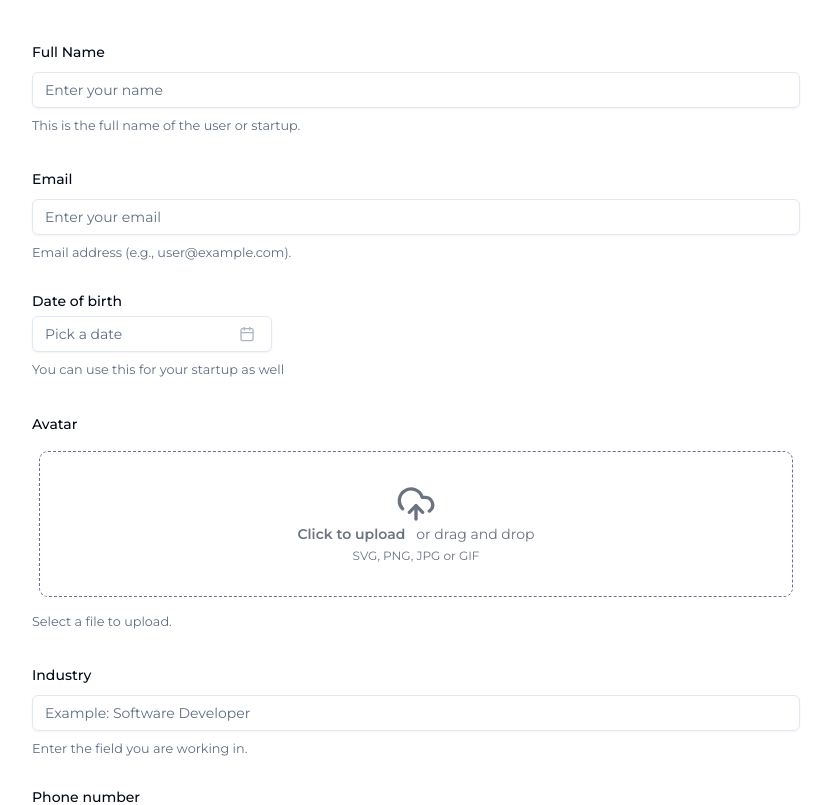
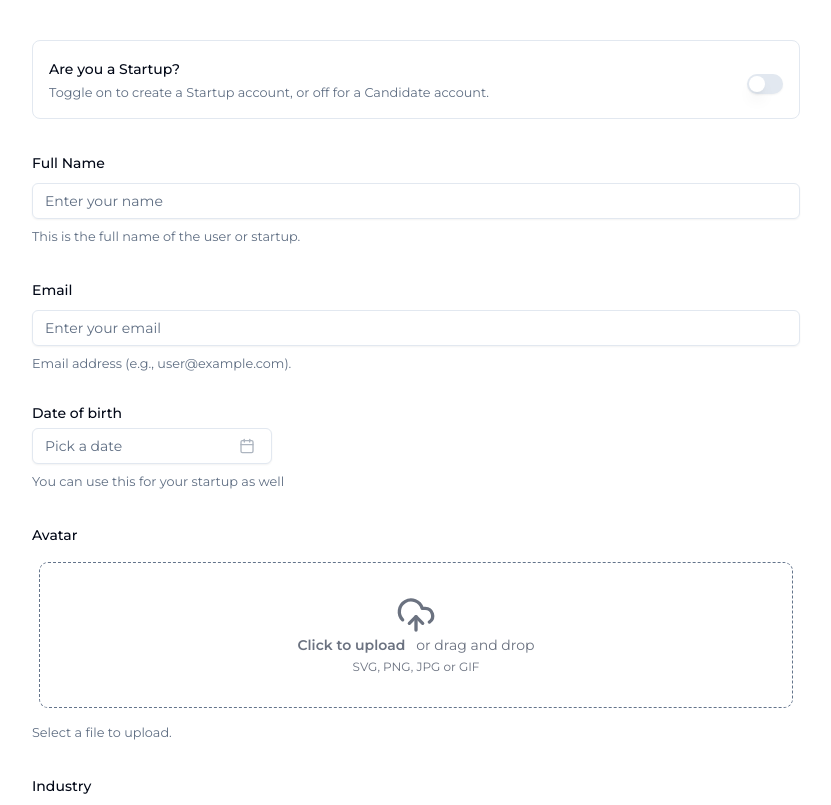
Before and after one commit to HARDeConstruction/FounderMatching, a Next.js app in the folder frontend/: page /my-profile/create in a window 1280 px wide. Shown: the top 805 px of the page, without its empty margins (224-1055 px from the left). Built offline with nearby package versions, Linux system fonts and the light colour scheme.

Commit message:
[FEAT] Probably this is 95% of the form and I fucking hate this so much. This is so bullshit why am i doing this?

```diff
--- a/frontend/package.json
+++ b/frontend/package.json
@@ -24,6 +24,7 @@
     "@radix-ui/react-select": "^2.1.3",
     "@radix-ui/react-separator": "^1.1.1",
     "@radix-ui/react-slot": "^1.1.1",
+    "@radix-ui/react-switch": "^1.1.2",
     "@radix-ui/react-tooltip": "^1.1.5",
     "@supabase/ssr": "^0.5.2",
     "@supabase/supabase-js": "^2.47.7",
--- a/frontend/src/app/my-profile/create/page.tsx
+++ b/frontend/src/app/my-profile/create/page.tsx
@@ -43,10 +43,14 @@
 import { Textarea } from "@/components/ui/textarea";
 import { Checkbox } from "@/components/ui/checkbox";
 import { TagsInput } from "@/components/ui/tags-input";
+import { Switch } from "@/components/ui/switch";
 
 const formSchema = z.object({
-  IsStartup: z.boolean().default(false),
-  Name: z.string().max(100, "Name cannot exceed 100 characters"),
+  IsStartup: z.boolean(),
+  Name: z
+    .string()
+    .max(100, "Name cannot exceed 100 characters")
+    .min(1, "Name is required"),
   Email: z
     .string()
     .max(255, "Email cannot exceed 255 characters")
@@ -254,6 +258,28 @@
         onSubmit={form.handleSubmit(onSubmit)}
         className="space-y-8 max-w-3xl mx-auto py-10"
       >
+        <FormField
+          control={form.control}
+          name="IsStartup"
+          render={({ field }) => (
+            <FormItem className="flex flex-row items-center justify-between rounded-lg border p-4">
+              <div className="space-y-0.5">
+                <FormLabel>Are you a Startup?</FormLabel>
+                <FormDescription>
+                  Toggle on to create a Startup account, or off for a Candidate
+                  account.
+                </FormDescription>
+              </div>
+              <FormControl>
+                <Switch
+                  checked={field.value}
+                  onCheckedChange={field.onChange}
+                />
+              </FormControl>
+            </FormItem>
+          )}
+        />
+
         <FormField
           control={form.control}
           name="Name"
@@ -563,6 +589,8 @@
           )}
         />
 
+        {!form.watch("IsStartup") ? (
+          <>
             <FormField
               control={form.control}
               name="HobbyInterest"
@@ -591,7 +619,11 @@
                 <FormItem>
                   <FormLabel>Education</FormLabel>
                   <FormControl>
-                <Textarea placeholder="" className="resize-none" {...field} />
+                    <Textarea
+                      placeholder=""
+                      className="resize-none"
+                      {...field}
+                    />
                   </FormControl>
                   <FormDescription>
                     Highest education level or degree obtained.
@@ -658,7 +690,10 @@
                         <FormItem>
                           <FormLabel>Location</FormLabel>
                           <FormControl>
-                        <Input placeholder="Enter the location" {...field} />
+                            <Input
+                              placeholder="Enter the location"
+                              {...field}
+                            />
                           </FormControl>
                           <FormDescription>
                             Specify the work location.
@@ -809,7 +844,10 @@
                         <FormItem>
                           <FormLabel>Skill</FormLabel>
                           <FormControl>
-                        <Input placeholder="Enter related skill" {...field} />
+                            <Input
+                              placeholder="Enter related skill"
+                              {...field}
+                            />
                           </FormControl>
                           <FormDescription>
                             Specify the skill associated with this certificate.
@@ -911,7 +949,8 @@
                             />
                           </FormControl>
                           <FormDescription>
-                        Optional: Enter GPA associated with this certificate.
+                            Optional: Enter GPA associated with this
+                            certificate.
                           </FormDescription>
                           <FormMessage />
                         </FormItem>
@@ -1053,7 +1092,9 @@
                 Add Achievement
               </Button>
             </div>
-
+          </>
+        ) : (
+          <>
             {/* Dynamic Job Positions Section */}
             <div>
               <h3 className="text-lg font-semibold">Job Positions</h3>
@@ -1113,7 +1154,10 @@
                         <FormItem>
                           <FormLabel>Country</FormLabel>
                           <FormControl>
-                        <Input placeholder="Enter country name" {...field} />
+                            <Input
+                              placeholder="Enter country name"
+                              {...field}
+                            />
                           </FormControl>
                           <FormDescription>
                             Specify the country for this job.
@@ -1247,7 +1291,8 @@
                 Add Job Position
               </Button>
             </div>
-
+          </>
+        )}
         <Button type="submit">Submit</Button>
       </form>
     </Form>
--- /dev/null
+++ b/frontend/src/components/ui/switch.tsx
@@ -0,0 +1,29 @@
+"use client"
+
+import * as React from "react"
+import * as SwitchPrimitives from "@radix-ui/react-switch"
+
+import { cn } from "@/lib/utils"
+
+const Switch = React.forwardRef<
+  React.ElementRef<typeof SwitchPrimitives.Root>,
+  React.ComponentPropsWithoutRef<typeof SwitchPrimitives.Root>
+>(({ className, ...props }, ref) => (
+  <SwitchPrimitives.Root
+    className={cn(
+      "peer inline-flex h-5 w-9 shrink-0 cursor-pointer items-center rounded-full border-2 border-transparent shadow-sm transition-colors focus-visible:outline-none focus-visible:ring-2 focus-visible:ring-ring focus-visible:ring-offset-2 focus-visible:ring-offset-background disabled:cursor-not-allowed disabled:opacity-50 data-[state=checked]:bg-primary data-[state=unchecked]:bg-input",
+      className
+    )}
+    {...props}
+    ref={ref}
+  >
+    <SwitchPrimitives.Thumb
+      className={cn(
+        "pointer-events-none block h-4 w-4 rounded-full bg-background shadow-lg ring-0 transition-transform data-[state=checked]:translate-x-4 data-[state=unchecked]:translate-x-0"
+      )}
+    />
+  </SwitchPrimitives.Root>
+))
+Switch.displayName = SwitchPrimitives.Root.displayName
+
+export { Switch }
```
Also changed, not shown: 1 other file (tests, documents, lock files or other folders). Lines whose indentation alone changed are shown as unchanged.
